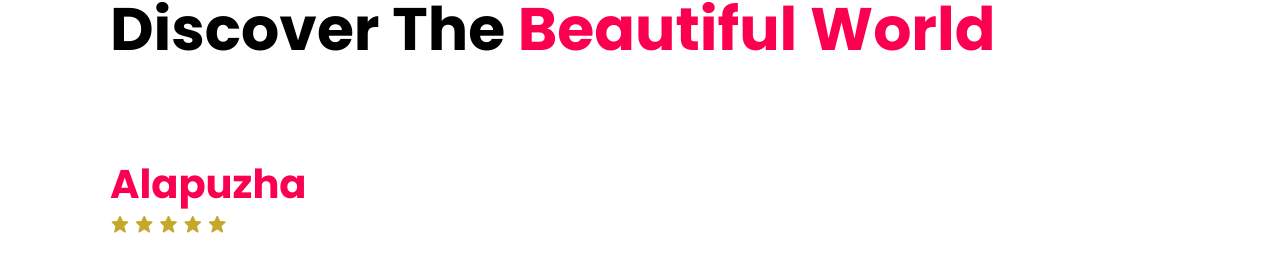
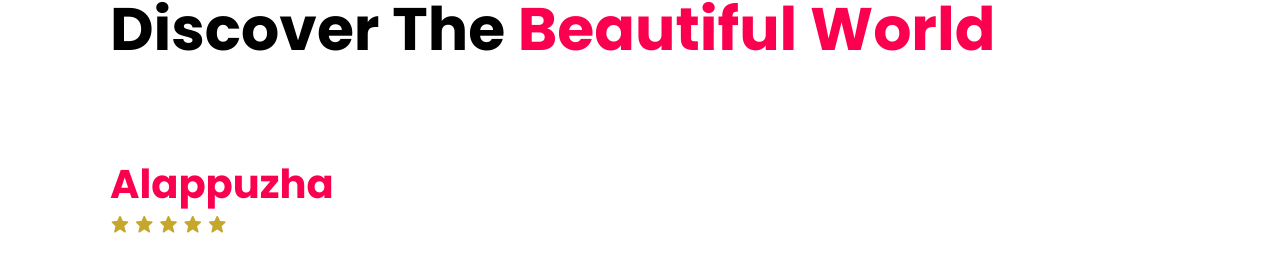
Before and after one commit to appu8547/tantraholidays, a plain HTML site: page locations.html in a window 1280 px wide. Shown: the part 271-535 px from the top of the page. Drawn offline with nearby package versions, Linux system fonts and the light colour scheme.

Commit message:
Changes were made in locations typo

```diff
--- a/locations.html
+++ b/locations.html
@@ -118,7 +118,7 @@
         <h1>Discover The <span>Beautiful World</span></h1>
     </div>
  <div class="location-detail" id="alapuzha">
-    <h1>Alapuzha</h1>
+    <h1>Alappuzha</h1>
     <div class="stars">
         <a href="#"><i class='bx bxs-star'></i></a>
         <a href="#"><i class='bx bxs-star'></i></a>
```
